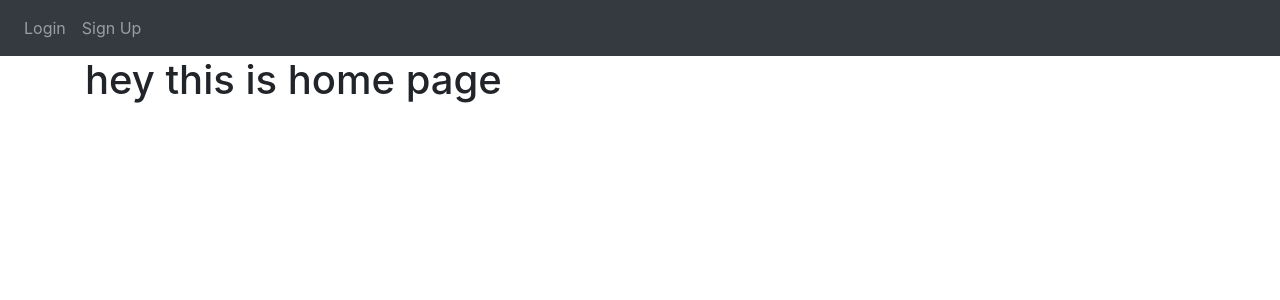
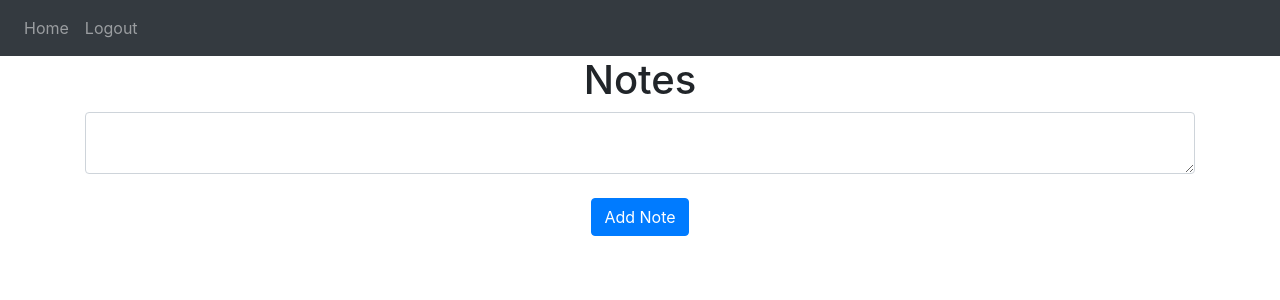
Before and after one commit to Saumya69/flask-web-app, a Flask app: template website/templates/home.html in a window 1280 px wide. Shown: the top 300 px of the page. Run offline with Flask 3, Linux system fonts and the light colour scheme; the template is opened without the code that fills it: values that come from a table or form of the project are taken from there, others are empty; some libraries are stand-ins or nearby versions.

Commit message:
added note final commit

```diff
--- a/website/templates/base.html
+++ b/website/templates/base.html
@@ -15,8 +15,7 @@
       crossorigin="anonymous"
     />
 
-        <title>{% block title %}Home{% endblock %}</title> <!--content inside can be overwritten by child templates-->
-
+    <title>{% block title %}Home{% endblock %}</title>
   </head>
   <body>
     <nav class="navbar navbar-expand-lg navbar-dark bg-dark">
@@ -41,10 +40,9 @@
       </div>
     </nav>
 
-          {% with messages = get_flashed_messages(with_categories=true) %}
-          {% if messages %}
-            {% for category, message in messages %}
-            {% if category =='error' %}
+    {% with messages = get_flashed_messages(with_categories=true) %} {% if
+    messages %} {% for category, message in messages %} {% if category ==
+    'error' %}
     <div class="alert alert-danger alter-dismissable fade show" role="alert">
       {{ message }}
       <button type="button" class="close" data-dismiss="alert">
@@ -58,20 +56,9 @@
         <span aria-hidden="true">&times;</span>
       </button>
     </div>
-            {% endif %}
-            {% endfor %}
-          {% endif %}
-          {% endwith %}
-
-
-
-
-
-
-
+    {% endif %} {% endfor %} {% endif %} {% endwith %}
 
     <div class="container">{% block content %} {% endblock %}</div>
-
     <script
       src="https://code.jquery.com/jquery-3.2.1.slim.min.js"
       integrity="sha384-KJ3o2DKtIkvYIK3UENzmM7KCkRr/rE9/Qpg6aAZGJwFDMVNA/GpGFF93hXpG5KkN"
@@ -88,9 +75,17 @@
       crossorigin="anonymous"
     ></script>
 
-      <script>
-        type = "text/javascript"
-        src = "{{ url_for('static', filename = 'index.js') }}"
+{% block javascript %}
+    <script type="text/javascript">
+      function deleteNote(noteId) {
+  fetch("/delete-note", {
+    method: "POST",
+    body: JSON.stringify({ noteId: noteId }),
+  }).then((_res) => {
+    window.location.href = "/";
+  });
+  }
 </script>
+{% endblock %}
   </body>
 </html>
--- a/website/templates/home.html
+++ b/website/templates/home.html
@@ -1,5 +1,20 @@
-{% extends "base.html" %}
-{% block title %}Home{% endblock %}
-{%block content%}
-<h1>hey this is home page</h1>
-{%endblock%}
+{% extends "base.html" %} {% block title %}Home{% endblock %} {% block content %}
+    <h1 align="center">Notes</h1>
+    <ul class="list-group list-group-flush" id="notes">
+      {% for note in user.notes %}
+      <li class="list-group-item">
+        {{ note.data }}
+        <button type="button" class="close" onClick="deleteNote({{ note.id }})">
+          <span aria-hidden="true">&times;</span>
+        </button>
+      </li>
+      {% endfor %}
+    </ul>
+    <form method="POST">
+      <textarea name="note" id="note" class="form-control"></textarea>
+      <br />
+      <div align="center">
+        <button type="submit" class="btn btn-primary">Add Note</button>
+      </div>
+    </form>
+    {% endblock %}
```
Also changed, not shown: website/static/index.js (+8 -0 lines), website/views.py (+30 -3 lines), instance/database.db. Lines whose indentation alone changed are shown as unchanged.
